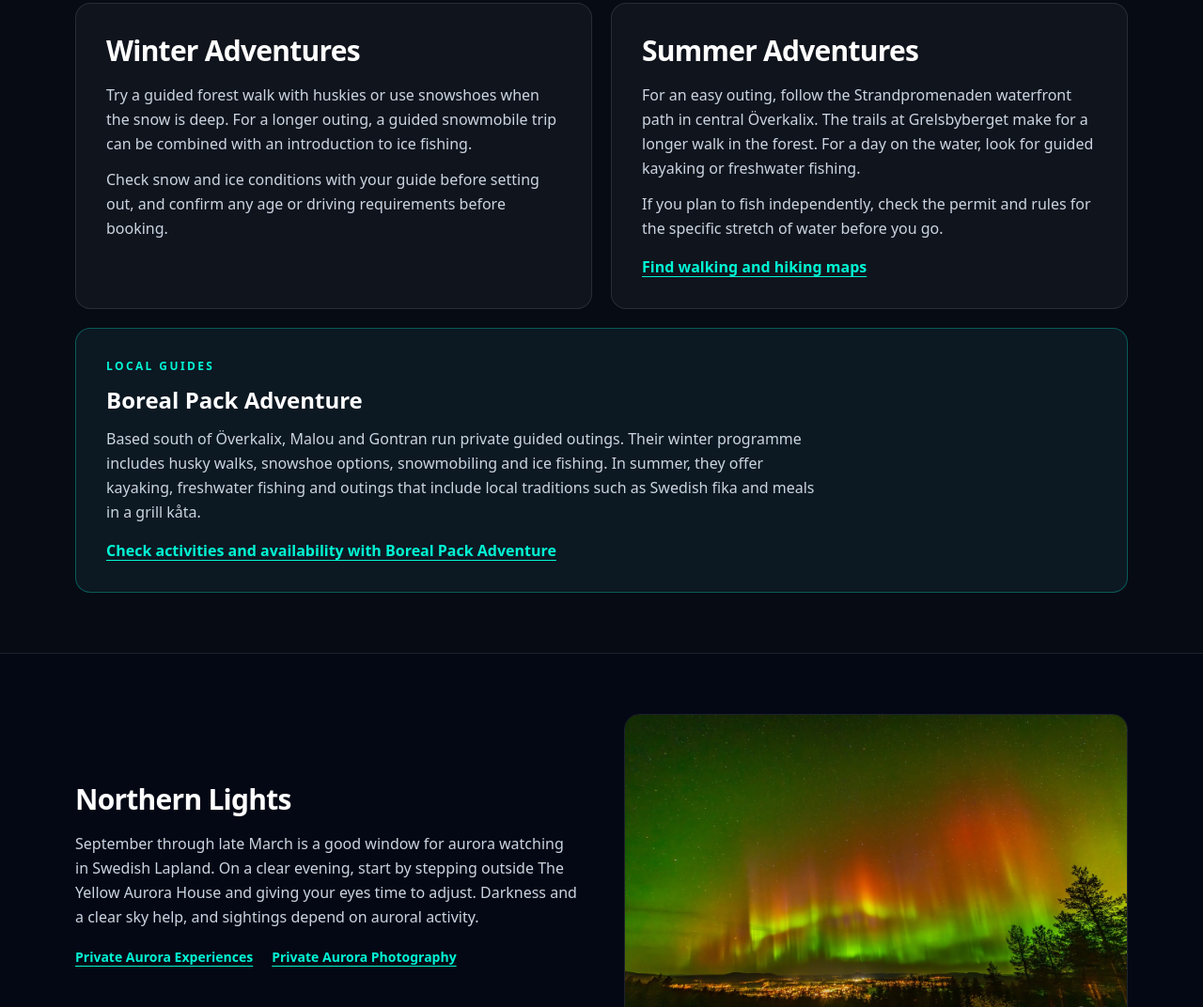
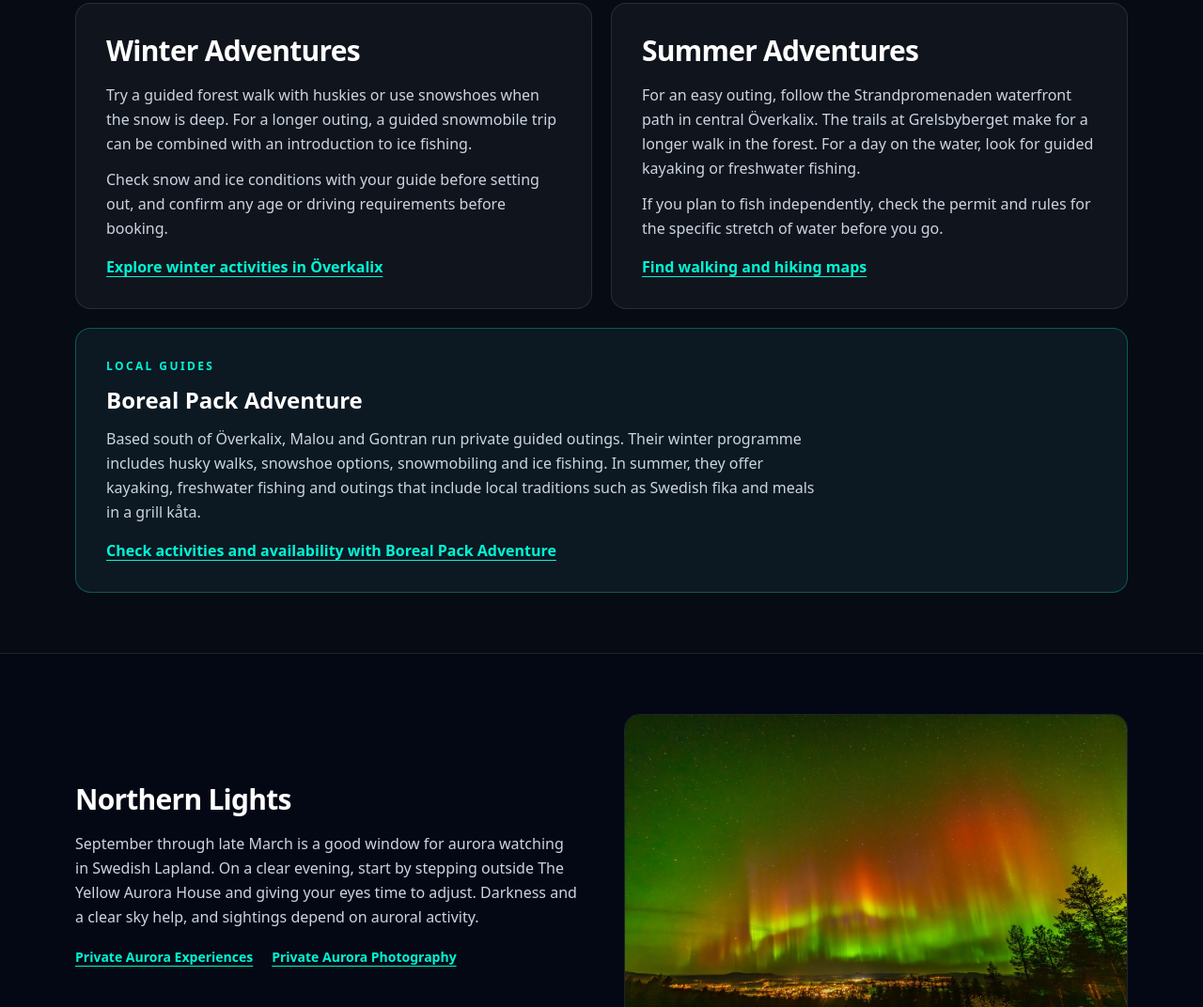
Before and after one commit to russo0/borealone, a plain HTML site: page things-to-do-in-overkalix/index.html in a window 1280 px wide. Shown: the part 713-1785 px from the top of the page at 94% size. Drawn offline with nearby package versions, Linux system fonts and the light colour scheme.

Commit message:
Link to local winter activities from visitor guide

```diff
--- a/things-to-do-in-overkalix/index.html
+++ b/things-to-do-in-overkalix/index.html
@@ -71,6 +71,7 @@
           <h2 class="text-2xl md:text-3xl font-semibold tracking-tight text-white">Winter Adventures</h2>
           <p class="mt-4 leading-relaxed text-slate-300">Try a guided forest walk with huskies or use snowshoes when the snow is deep. For a longer outing, a guided snowmobile trip can be combined with an introduction to ice fishing.</p>
           <p class="mt-3 leading-relaxed text-slate-300">Check snow and ice conditions with your guide before setting out, and confirm any age or driving requirements before booking.</p>
+          <a href="https://www.visitoverkalix.se/en/see-och-do/winter-activities/" target="_blank" rel="noopener noreferrer" class="inline-block mt-4 font-semibold text-aurora underline underline-offset-4 hover:text-white">Explore winter activities in Överkalix</a>
         </section>
 
         <section id="summer" class="scroll-mt-36 rounded-2xl border border-white/10 bg-white/[0.04] p-6 md:p-8">
```
